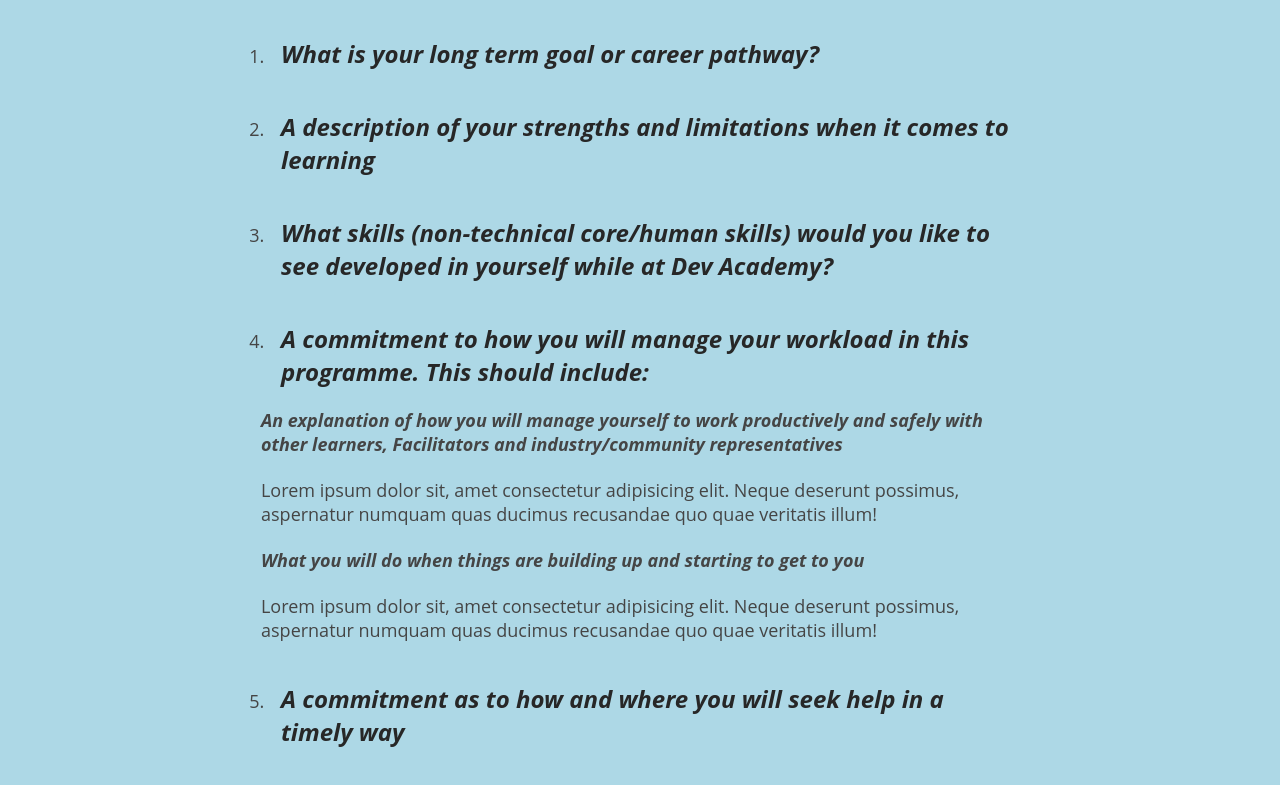
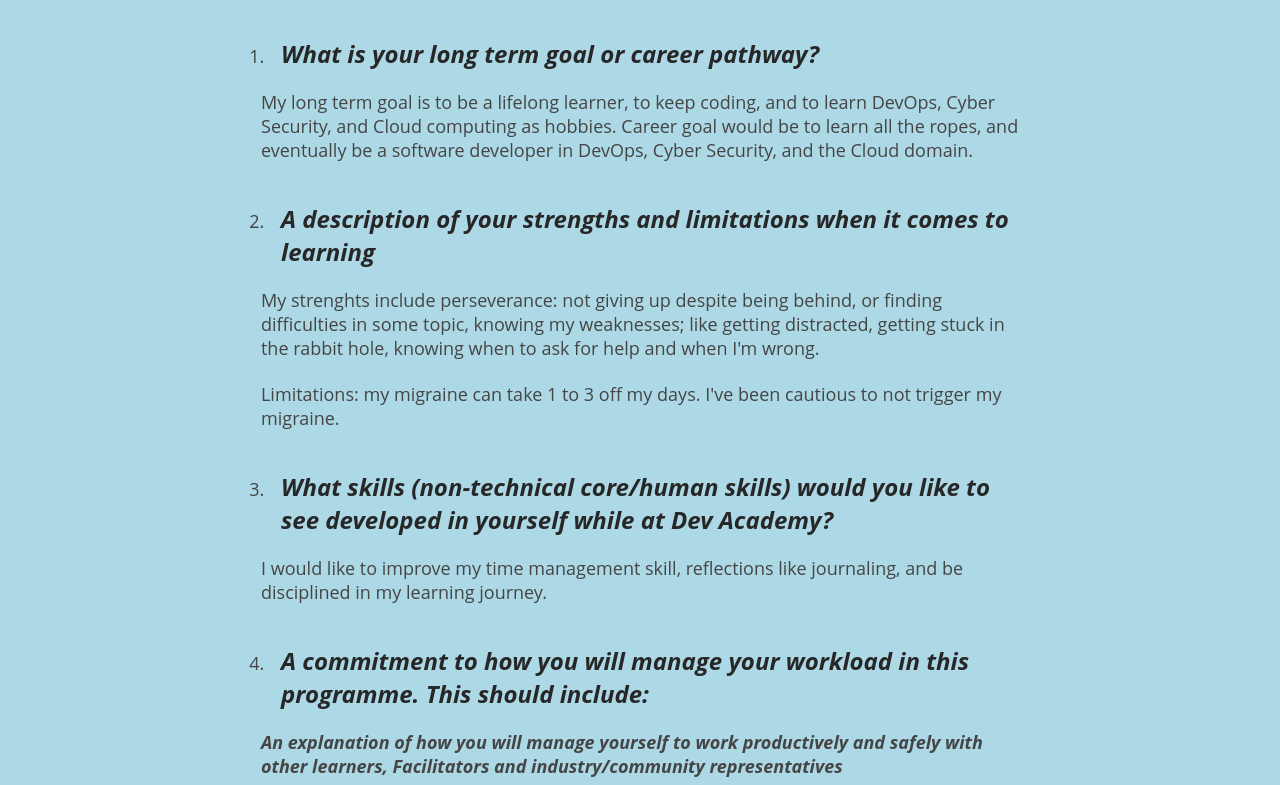
Before and after one commit to moo-kusay/moo-kusay.github.io, a plain HTML site: page blog/learning-plan.html in a window 1280 px wide. Shown: the part 247-1032 px from the top of the page. Drawn offline with Linux system fonts and the light colour scheme.

Commit message:
learning plan update

```diff
--- a/blog/learning-plan.html
+++ b/blog/learning-plan.html
@@ -50,8 +50,18 @@
   <div class="blog-post-body-content">
     <ol>
       <li><h3><i>What is your long term goal or career pathway?</i></h3></li>
+      <p>My long term goal is to be a lifelong learner, to keep coding, and to learn DevOps, Cyber Security, and Cloud computing as hobbies.
+         Career goal would be to learn all the ropes, and eventually be a software developer in DevOps, Cyber Security, and the Cloud domain.</p>
+
       <li><h3><i>A description of your strengths and limitations when it comes to learning</i></h3></li>
+      <p>My strenghts include perseverance: not giving up despite being behind, or finding difficulties in some topic, knowing my weaknesses;
+        like getting distracted, getting stuck in the rabbit hole, knowing when to ask for help and when I'm wrong.</p>
+
+      <p>Limitations: my migraine can take 1 to 3 off my days. I've been cautious to not trigger my migraine.</p>
+
       <li><h3><i>What skills (non-technical core/human skills) would you like to see developed in yourself while at Dev Academy?</i></h3></li>
+      <p>I would like to improve my time management skill, reflections like journaling, and be disciplined in my learning journey.</p>
+
       <li><h3><i>A commitment to how you will manage your workload in this programme. This should include:</i></h3></li>
       <p><i><strong>An explanation of how you will manage yourself to work productively and safely with other learners, Facilitators and industry/community representatives</strong> </i></p>
       <p>Lorem ipsum dolor sit, amet consectetur adipisicing elit. Neque deserunt possimus, aspernatur numquam quas ducimus recusandae quo quae veritatis illum!</p>
```
